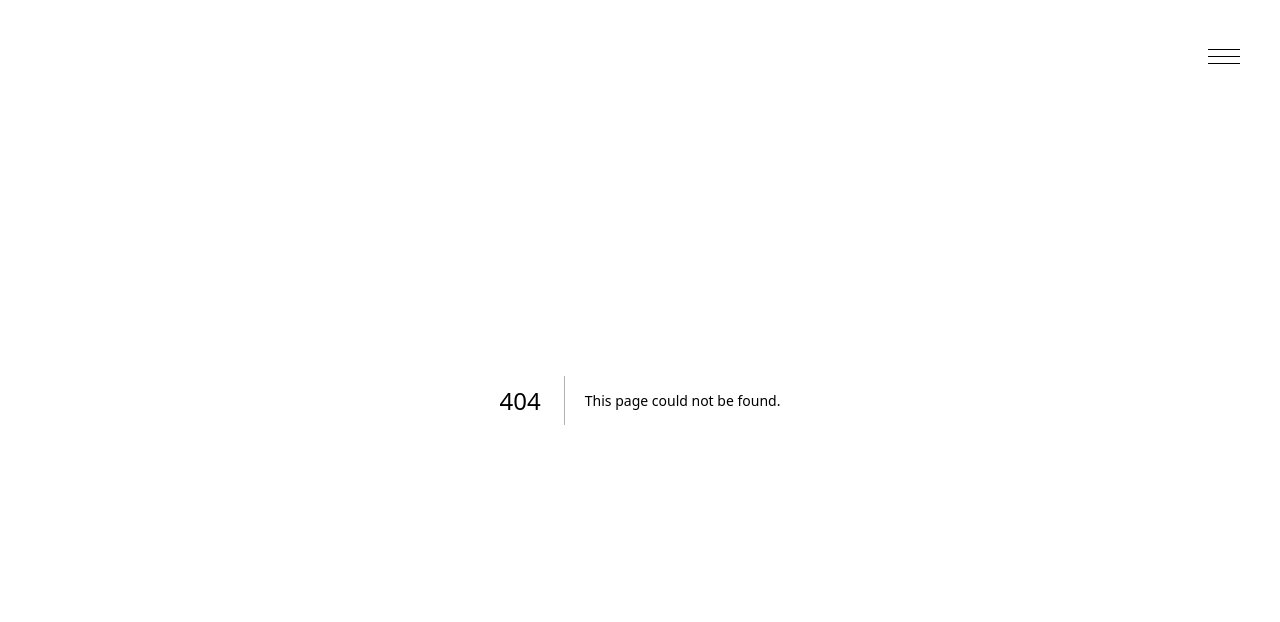
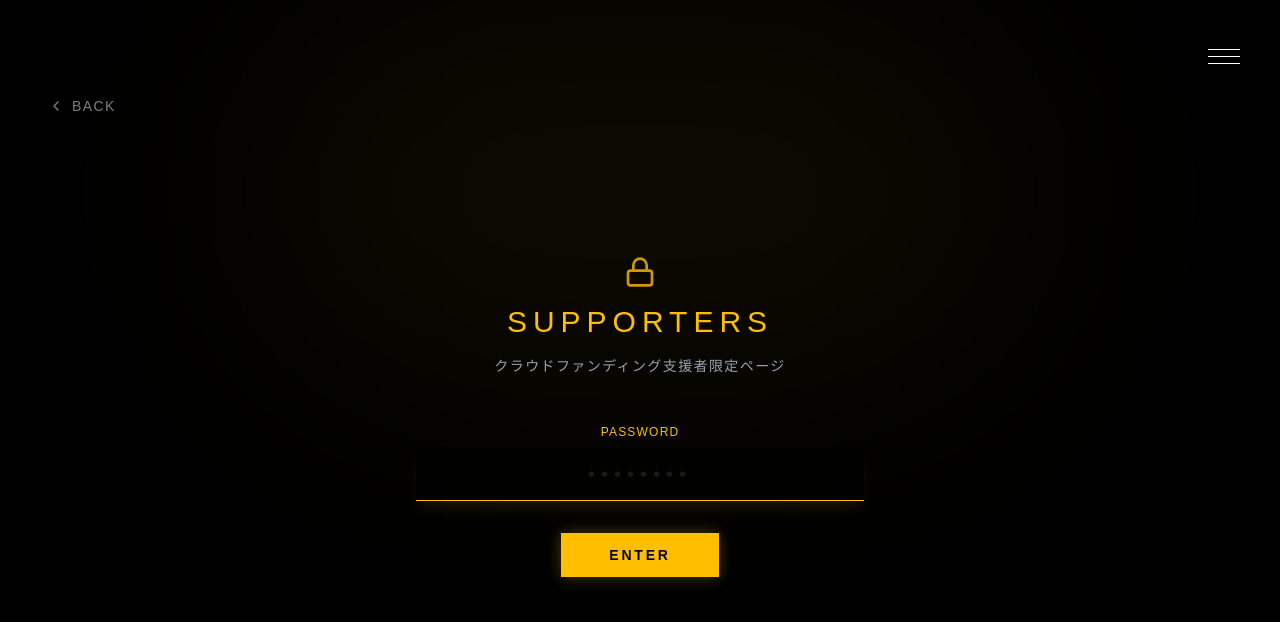
Before and after one commit to kdkmsy1016-ops/pipedream, a Next.js app: page /supporters in a window 1280 px wide. Before the commit this address had no page. Shown: the top 622 px of the page. Built offline with nearby package versions, Linux system fonts and the light colour scheme.

Commit message:
feat: add password-protected supporters page prototype

```diff
--- /dev/null
+++ b/app/supporters/page.tsx
@@ -0,0 +1,176 @@
+"use client";
+
+import { useState, useEffect } from "react";
+import { motion, AnimatePresence } from "framer-motion";
+import Link from "next/link";
+import { ChevronLeft, Lock } from "lucide-react";
+
+const PASSWORD = "pipedream2026";
+
+export default function SupportersPage() {
+    const [isAuthenticated, setIsAuthenticated] = useState(false);
+    const [passwordInput, setPasswordInput] = useState("");
+    const [error, setError] = useState(false);
+    const [isChecking, setIsChecking] = useState(true);
+
+    useEffect(() => {
+        const auth = sessionStorage.getItem("supporters_auth");
+        if (auth === "true") {
+            setIsAuthenticated(true);
+        }
+        setIsChecking(false);
+    }, []);
+
+    const handleLogin = (e: React.FormEvent) => {
+        e.preventDefault();
+        if (passwordInput === PASSWORD) {
+            sessionStorage.setItem("supporters_auth", "true");
+            setIsAuthenticated(true);
+            setError(false);
+        } else {
+            setError(true);
+            setPasswordInput("");
+        }
+    };
+
+    if (isChecking) {
+        return <div className="min-h-screen bg-black" />;
+    }
+
+    return (
+        <main className="min-h-screen bg-black text-white font-serif py-32 px-6 md:px-12 relative overflow-hidden flex flex-col items-center min-h-screen">
+
+            {/* Ambient Glows */}
+            <div className="absolute top-0 left-1/2 -translate-x-1/2 w-full max-w-3xl h-96 bg-[#ffbf00]/5 blur-[120px] rounded-full pointer-events-none" />
+
+            {/* Back Link */}
+            <motion.div
+                initial={{ opacity: 0, x: -20 }}
+                animate={{ opacity: 1, x: 0 }}
+                transition={{ delay: 0.2 }}
+                className="absolute top-24 left-6 md:left-12 z-20"
+            >
+                <Link href="/" className="flex items-center gap-2 text-white/50 hover:text-[#ffbf00] transition-colors text-sm tracking-widest group">
+                    <ChevronLeft className="w-4 h-4 transition-transform group-hover:-translate-x-1" />
+                    BACK
+                </Link>
+            </motion.div>
+
+            <AnimatePresence mode="wait">
+                {!isAuthenticated ? (
+                    <motion.div
+                        key="login"
+                        initial={{ opacity: 0, y: 20 }}
+                        animate={{ opacity: 1, y: 0 }}
+                        exit={{ opacity: 0, scale: 0.95 }}
+                        transition={{ duration: 0.8, ease: "circOut" }}
+                        className="w-full max-w-md mx-auto mt-20 md:mt-32 space-y-12 relative z-10"
+                    >
+                        <div className="text-center space-y-4">
+                            <Lock className="w-8 h-8 mx-auto text-[#ffbf00] opacity-80" />
+                            <h1 className="text-2xl md:text-3xl tracking-[0.2em] text-[#ffbf00]">SUPPORTERS</h1>
+                            <p className="text-sm text-gray-400 tracking-widest">
+                                クラウドファンディング支援者限定ページ
+                            </p>
+                        </div>
+
+                        <form onSubmit={handleLogin} className="space-y-8">
+                            <div className="space-y-2 group">
+                                <label htmlFor="password" className="block text-xs text-gray-500 tracking-widest group-focus-within:text-[#ffbf00] transition-colors text-center">
+                                    PASSWORD
+                                </label>
+                                <input
+                                    id="password"
+                                    type="password"
+                                    value={passwordInput}
+                                    onChange={(e) => setPasswordInput(e.target.value)}
+                                    className="w-full bg-black/50 border-b border-[#ffbf00]/30 py-3 px-4 text-center text-xl focus:outline-none focus:border-[#ffbf00] focus:shadow-[0_10px_15px_-3px_rgba(255,191,0,0.1)] transition-all duration-300 placeholder-white/10 tracking-[0.3em]"
+                                    placeholder="••••••••"
+                                    autoFocus
+                                />
+                                {error && (
+                                    <motion.p
+                                        initial={{ opacity: 0 }}
+                                        animate={{ opacity: 1 }}
+                                        className="text-red-500 text-xs text-center mt-4 tracking-widest"
+                                    >
+                                        パスワードが異なります
+                                    </motion.p>
+                                )}
+                            </div>
+
+                            <div className="text-center">
+                                <button
+                                    type="submit"
+                                    className="px-12 py-3 text-sm tracking-[0.2em] text-black bg-[#ffbf00] hover:bg-white hover:text-black transition-colors duration-300 shadow-[0_0_15px_rgba(255,191,0,0.3)] font-bold"
+                                >
+                                    ENTER
+                                </button>
+                            </div>
+                        </form>
+                    </motion.div>
+                ) : (
+                    <motion.div
+                        key="content"
+                        initial={{ opacity: 0, y: 20 }}
+                        animate={{ opacity: 1, y: 0 }}
+                        transition={{ duration: 1, delay: 0.2 }}
+                        className="w-full max-w-4xl mx-auto space-y-20 relative z-10"
+                    >
+                        {/* Header */}
+                        <header className="text-center space-y-6 pt-12 md:pt-20">
+                            <h1 className="text-3xl md:text-4xl tracking-[0.2em] text-[#ffbf00] drop-shadow-[0_0_10px_rgba(255,191,0,0.3)]">SPECIAL THANKS</h1>
+                            <p className="text-gray-300 text-sm md:text-base leading-loose tracking-wide max-w-2xl mx-auto px-4">
+                                『盈虚とパイプドリーム』『場末のパイプドリーム』を<br className="md:hidden" />ご支援いただき、心より感謝申し上げます。<br />
+                                皆様の応援が、この作品の幕を上げる大きな力となりました。
+                            </p>
+                        </header>
+
+                        {/* Restricted Content Area */}
+                        <div className="space-y-16">
+
+                            {/* Message Section */}
+                            <section className="bg-white/5 border border-white/10 p-8 md:p-12 rounded-sm shadow-[0_0_30px_rgba(255,191,0,0.05)] text-center space-y-8">
+                                <h2 className="text-xl text-[#ffbf00] tracking-widest border-b border-[#ffbf00]/30 pb-4 inline-block mx-auto">
+                                    限定メッセージ
+                                </h2>
+                                <div className="space-y-6 text-gray-300 leading-loose text-sm md:text-base px-2 md:px-8 text-left md:text-center">
+                                    <p>
+                                        （ここに監督やキャストからの限定メッセージが入ります）
+                                    </p>
+                                    <p>
+                                        スナック「さくらみち」の世界が、いよいよ現実の空間へと立ち現れようとしています。
+                                        台本の推敲、美術の打ち合わせ、そして稽古場での熱気。
+                                        そのすべてを、ご支援いただいた皆様に一番にお届けしたいと思っています。
+                                    </p>
+                                </div>
+                            </section>
+
+                            {/* Gallery Section Placeholder */}
+                            <section className="space-y-8 text-center">
+                                <h2 className="text-xl text-white tracking-widest border-b border-white/30 pb-4 inline-block mx-auto">
+                                    Making Gallery
+                                </h2>
+                                <p className="text-gray-500 text-sm tracking-widest">近日公開予定</p>
+
+                                <div className="grid grid-cols-1 md:grid-cols-2 lg:grid-cols-3 gap-4 opacity-50">
+                                    {/* Placeholders */}
+                                    {[1, 2, 3, 4, 5, 6].map((item) => (
+                                        <div key={item} className="aspect-video bg-white/5 border border-white/10 flex items-center justify-center hover:bg-white/10 transition-colors cursor-pointer group">
+                                            <span className="text-[#ffbf00]/50 tracking-widest text-xs group-hover:text-[#ffbf00] transition-colors">PHOTO {item}</span>
+                                        </div>
+                                    ))}
+                                </div>
+                            </section>
+
+                        </div>
+
+                        {/* Footer decorative line */}
+                        <div className="w-1/2 h-[1px] bg-gradient-to-r from-transparent via-[#ffbf00]/30 to-transparent mx-auto mt-32" />
+
+                    </motion.div>
+                )}
+            </AnimatePresence>
+        </main>
+    );
+}
```
